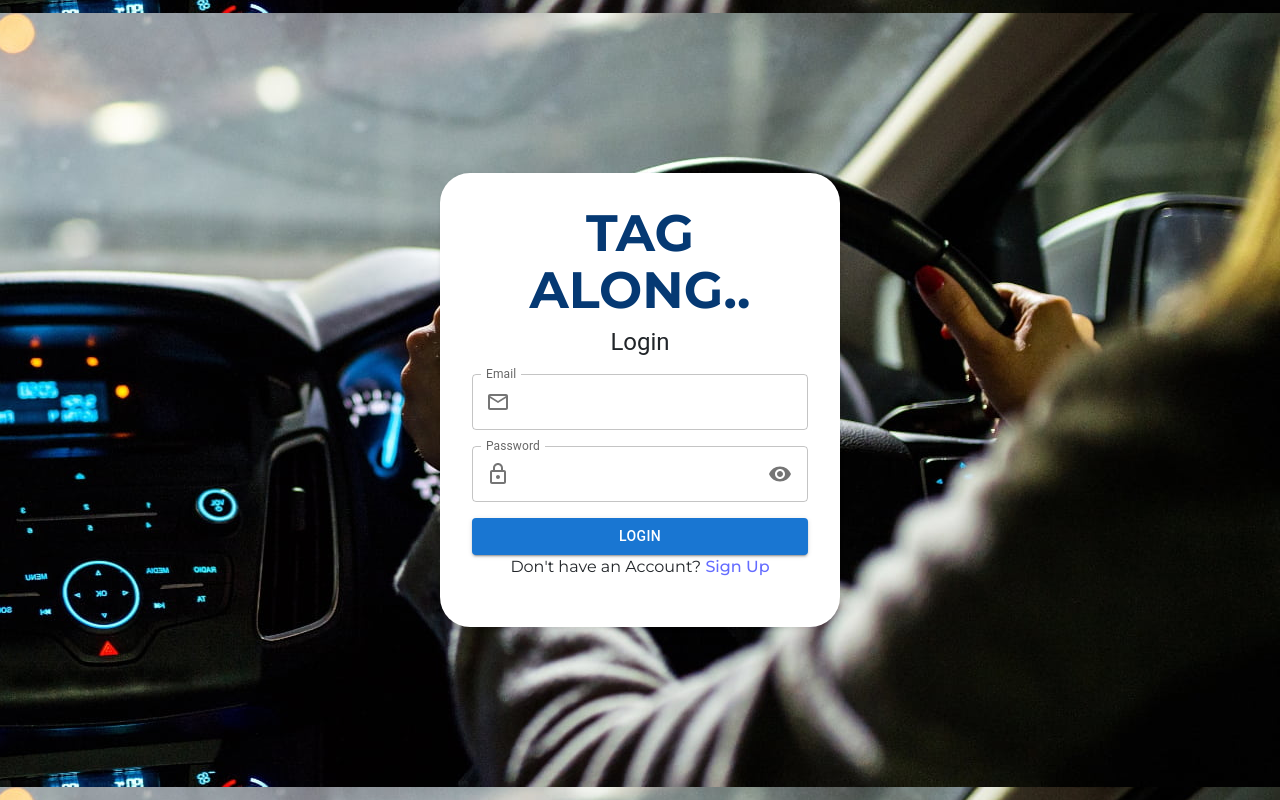
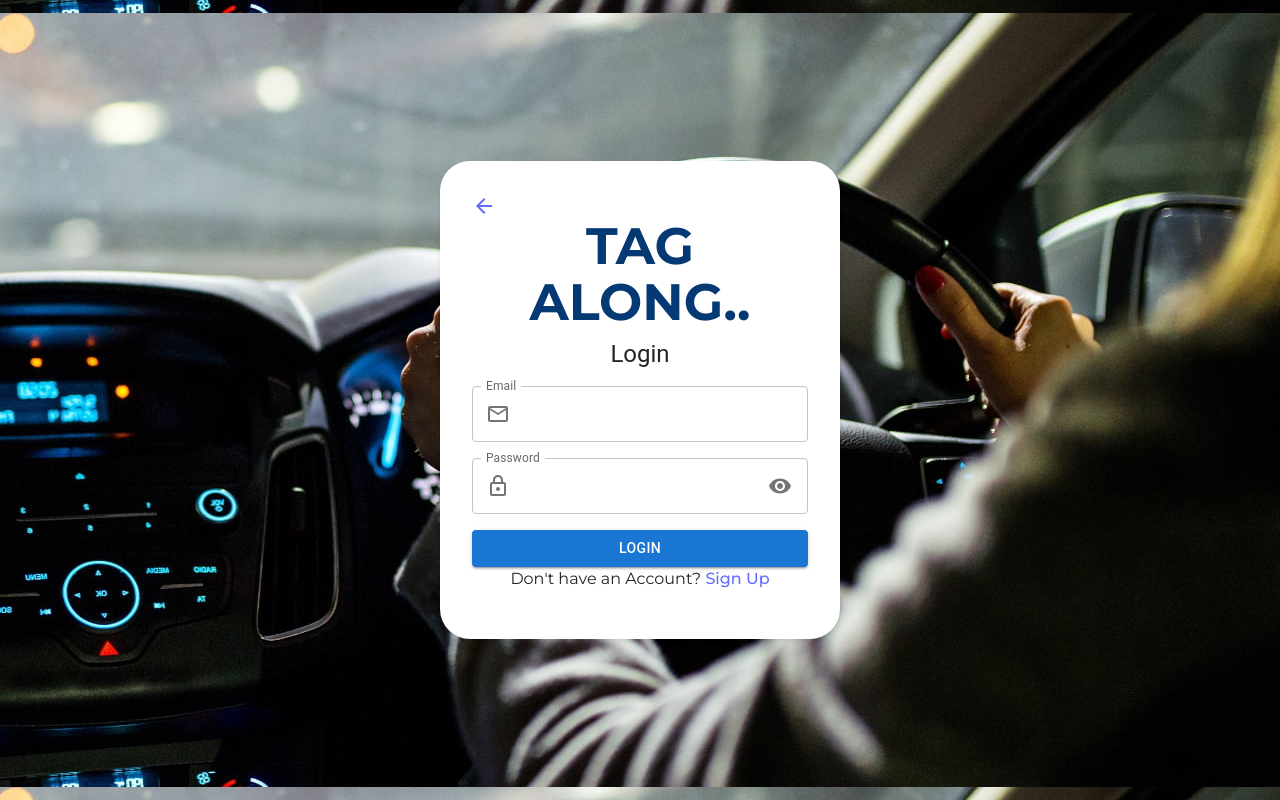
Before and after one commit to christopher-2000/Tag-Along-Frontend, a React (Vite) app: page /login in a window 1280 px wide. Built offline with nearby package versions, Linux system fonts and the light colour scheme.

Commit message:
Back button in login and signup

```diff
--- a/src/screens/Login.jsx
+++ b/src/screens/Login.jsx
@@ -1,7 +1,7 @@
 import React, { useContext, useEffect, useState } from 'react';
-import { Link, useNavigate } from "react-router-dom";
+import { Link, NavLink, useNavigate } from "react-router-dom";
 import { TextField, Button, Grid, Typography, IconButton, InputAdornment } from '@mui/material';
-import { EmailOutlined, LockOutlined, PasswordRounded, Visibility, VisibilityOff } from '@mui/icons-material';
+import { ArrowBack, EmailOutlined, LockOutlined, PasswordRounded, Visibility, VisibilityOff } from '@mui/icons-material';
 
 
 import InputField from '../components/InputField';
@@ -91,6 +91,9 @@ const Login = () => {
     return (
         <div className="sub-container background-driving">
         <div className='form-box'>
+          <div style={{display:'flex', justifyContent:'left'}}>
+            <NavLink to="/"><ArrowBack  /></NavLink>
+          </div>
         <h1>TAG ALONG..</h1>
         <form onSubmit={handleSubmit}>
       <Grid container spacing={2} justifyContent="center">
--- a/src/screens/Signup.jsx
+++ b/src/screens/Signup.jsx
@@ -1,12 +1,13 @@
 // signup.jsx
 import React, { useContext, useState } from 'react';
-import { Link, useNavigate } from "react-router-dom";
+import { Link, NavLink, useNavigate } from "react-router-dom";
 import { TextField, Button, Grid, Typography, IconButton, InputAdornment } from '@mui/material';
 import { EmailOutlined, LockOutlined, Visibility, VisibilityOff, PersonOutline } from '@mui/icons-material';
 
 import '../App.css';
 import './styles/signup.css'
 import { AuthContext } from '../context/AuthContext';
+import { ArrowBack } from 'react-ionicons';
 
 const SignUp = () => {
   const navigate = useNavigate()
@@ -102,6 +103,9 @@ const SignUp = () => {
   return (
     <div className="sub-container walking-students">
       <div className='form-box'>
+          <div style={{display:'flex', justifyContent:'left'}}>
+            <NavLink to="/"><ArrowBack  /></NavLink>
+          </div>
         <h1>TAG ALONG..</h1>
         <form onSubmit={handleSubmit}>
           <Grid container spacing={2} justifyContent="center">
```
